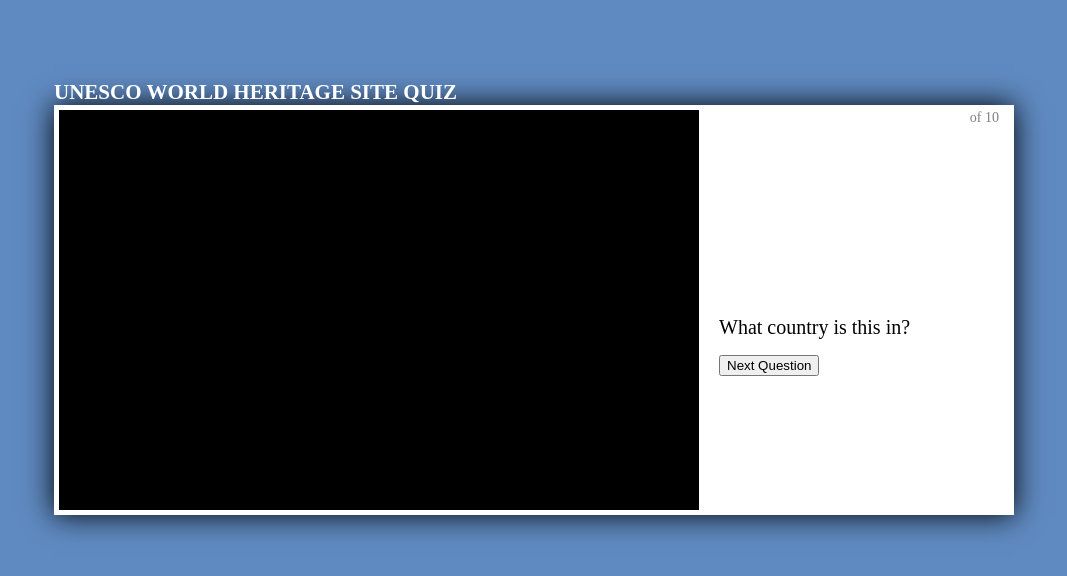
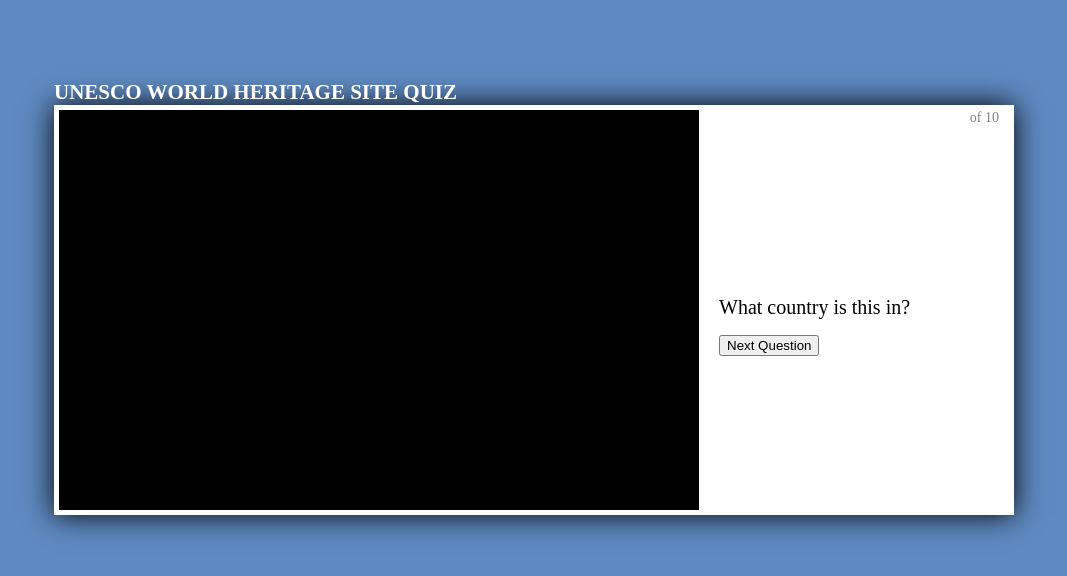
Before and after one commit to kcmoffat/unesco, a Django app: template html_templates/django/templates/unesco/answer.html in a window 1280 px wide. Shown: the top 576 px of the page, without its empty margins (106-1173 px from the left). Run offline with Django 3.2, Linux system fonts and the light colour scheme; the template is opened without the code that fills it, so the values that code supplies are empty.

Commit message:
changed margin to 40px

```diff
--- a/quiz/static/css/styles.css
+++ b/quiz/static/css/styles.css
@@ -76,7 +76,7 @@
 }
 
 #question p{
-    margin: 60px 0px 0px 0px;
+    margin: 40px 0px 0px 0px;
     font-size: 20px;
 }
 
```
